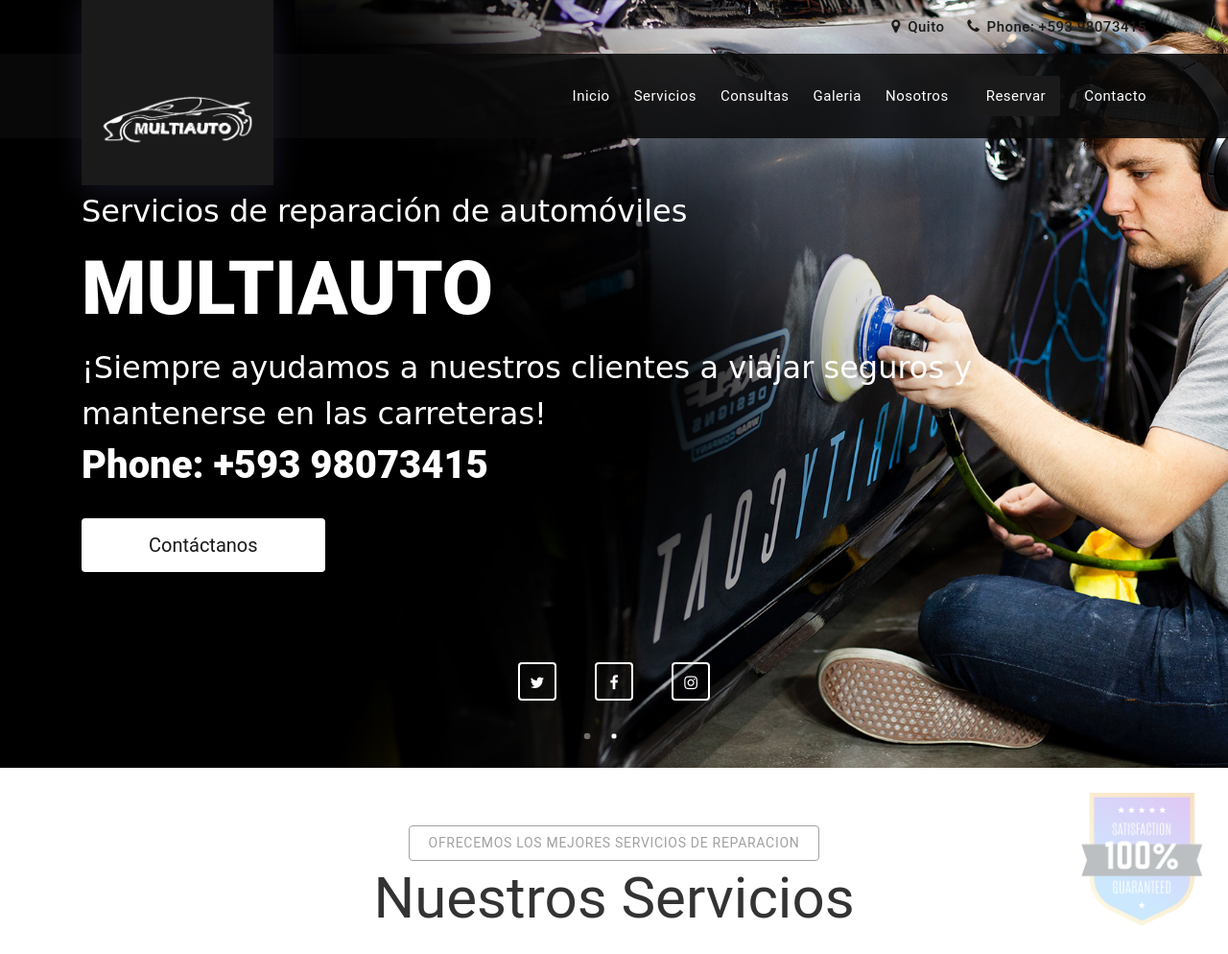
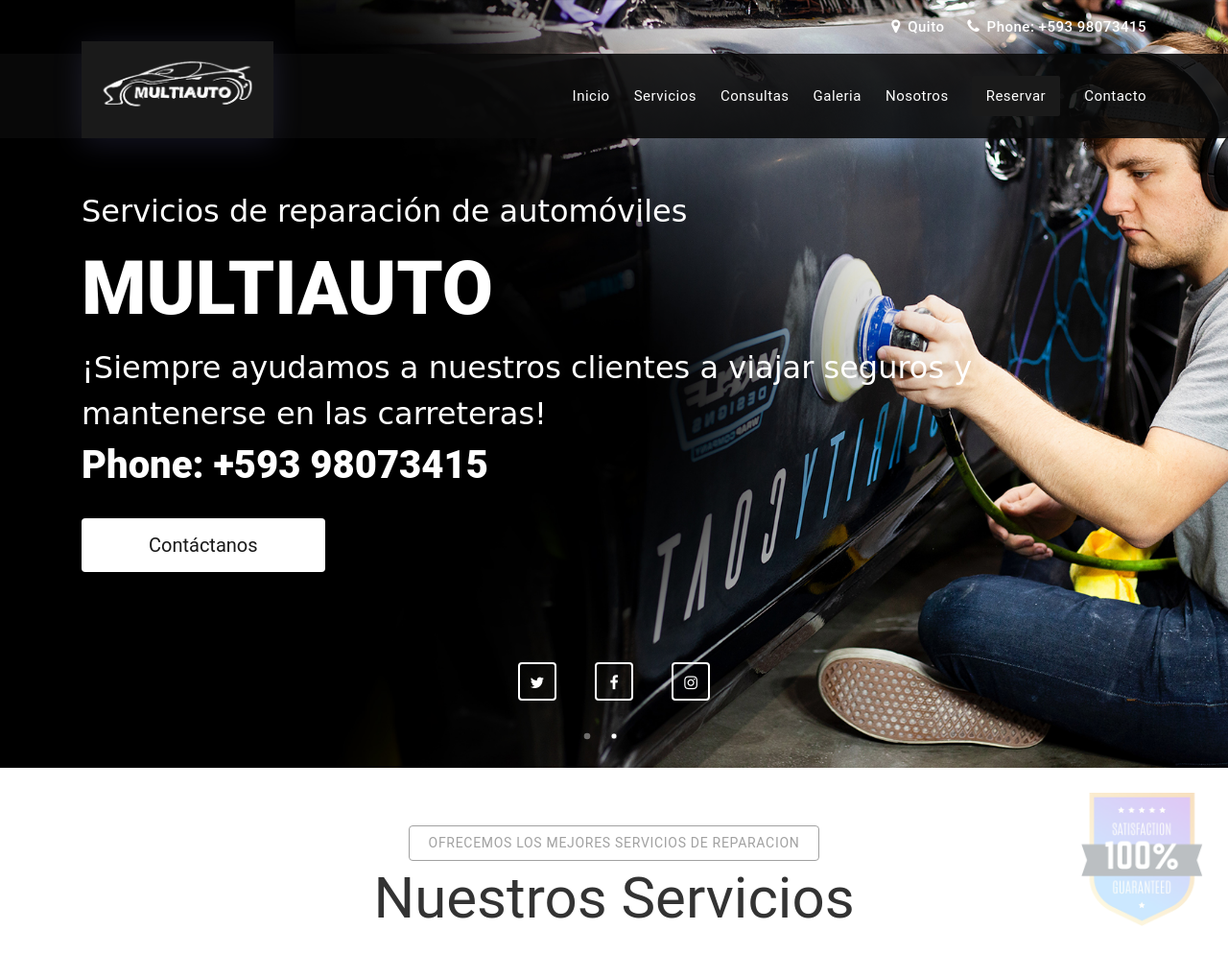
Before and after one commit to Haroldhv4/pagina-mecanica, a plain HTML site: page index.html in a window 1280 px wide. Shown: the top 994 px of the page at 96% size. Drawn offline with Linux system fonts and the light colour scheme; animation ran at ten frames a second.

Commit message:
estilo del menu

```diff
--- a/css/style.css
+++ b/css/style.css
@@ -757,7 +757,7 @@ h5 {
 .zr-theme-menu-header-navber-area .nav-top-bar .call-to-action p {
 	margin: 0 0 0 20px;
 	display: inline-block;
-	color: #1a1a1a;
+	color: white;
 	font-size: 15px;
 	font-weight: 500;
 }
@@ -928,13 +928,15 @@ h5 {
 	font-weight: 500;
 	/* z-index: 90; */
 	position:relative;
+	display: flex;
+	align-items: center;
 }
 
 .navbar-b .navbar-brand:before{
 	content: '';
 	position: relative;
 	background: #1a1a1a;
-	height: 200px;
+	height: 101px;
 	z-index: 997;
 	width: 200px;
 	top: -7px;
@@ -947,7 +949,7 @@ h5 {
 
 .navbar-b .navbar-brand img {
 	width: 200px;
-	top: 87px;
+	top: 0;
 	position: absolute;
 	z-index: 10000;
 	left: 0;
```
